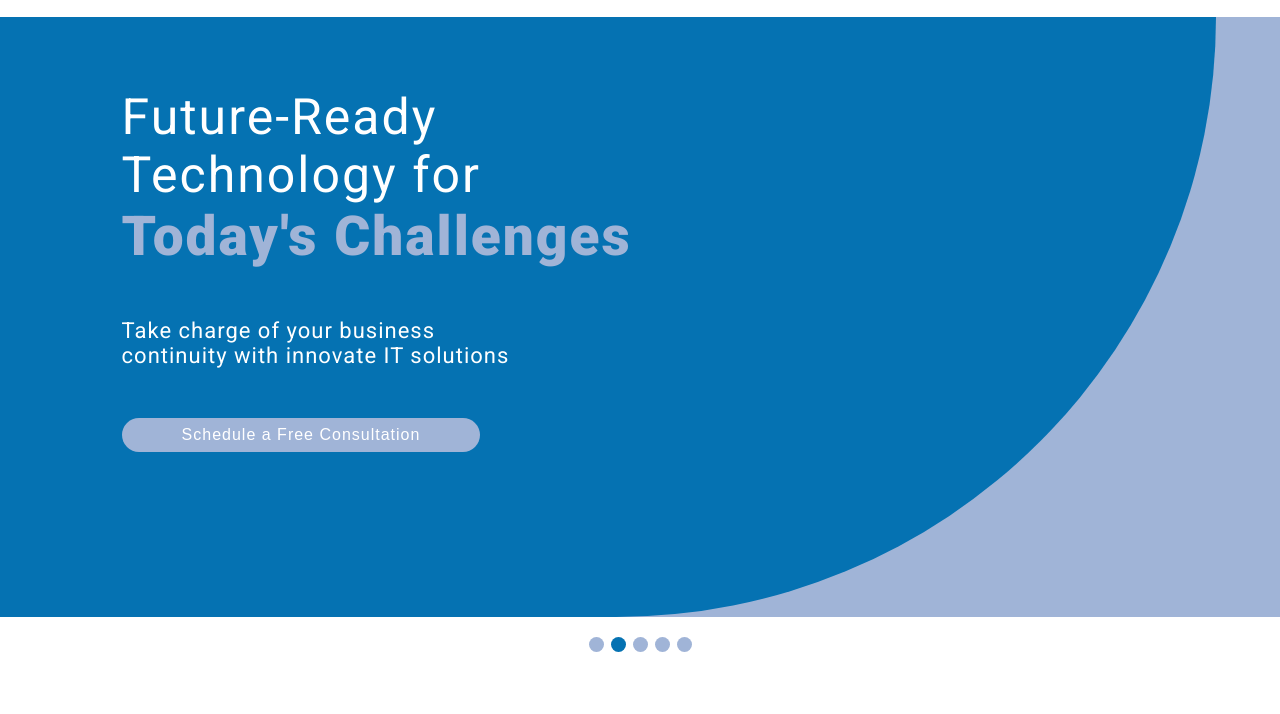
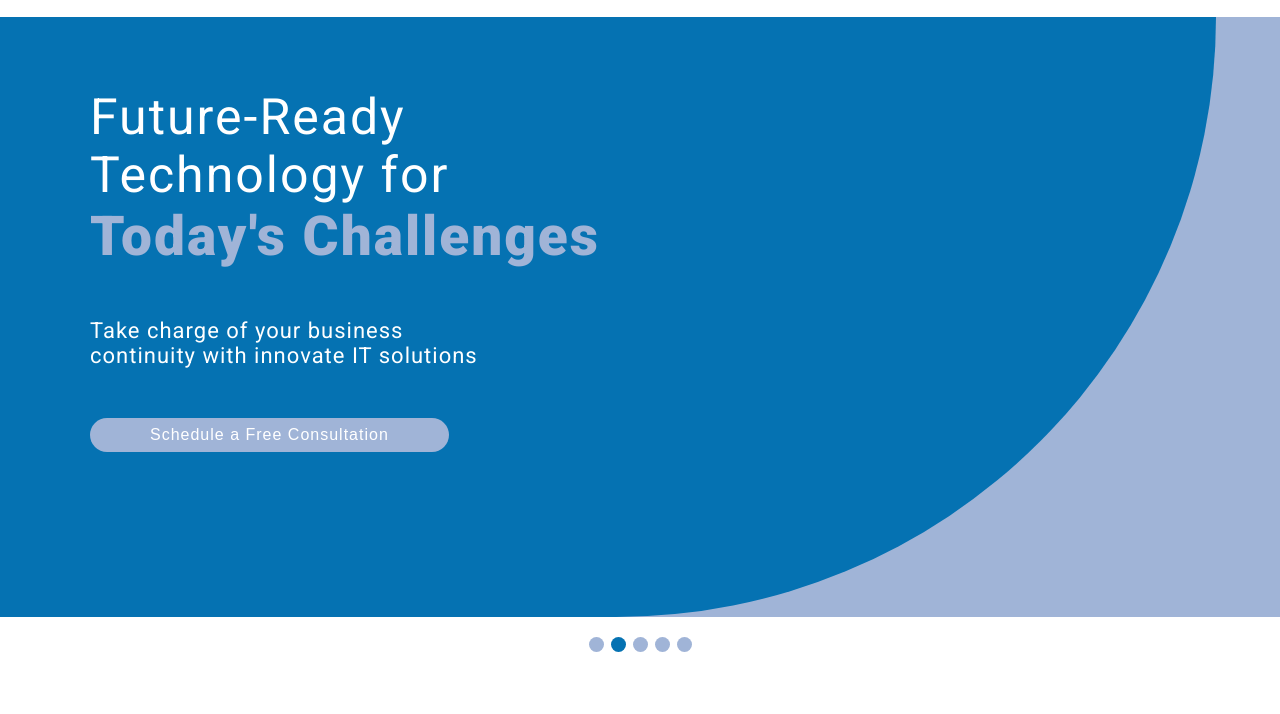
Before and after one commit to compute001/kodeks2024, a plain HTML site: page index.html in a window 1280 px wide. Shown: the part 80-794 px from the top of the page. Drawn offline with Linux system fonts and the light colour scheme.

Commit message:
Update style.css

```diff
--- a/style.css
+++ b/style.css
@@ -82,7 +82,7 @@ button{
     border-bottom-right-radius:850px;
 }
 .hero .content{
-    padding: 5% 0px 0px 10%;
+    padding: 5% 0px 0px 90px;
 }
 .hero .content .toptext p:first-child{
     width:35%;
```
